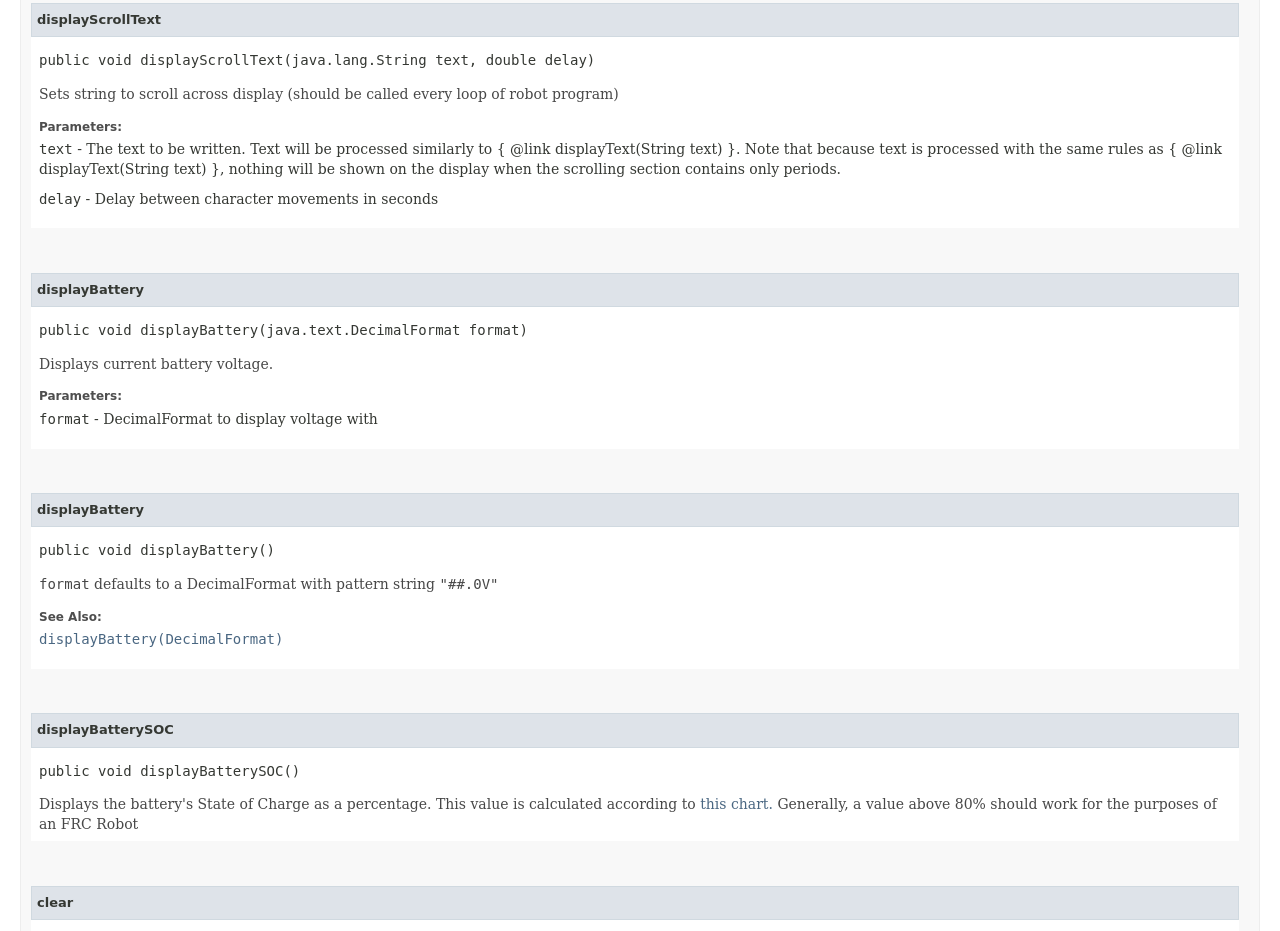
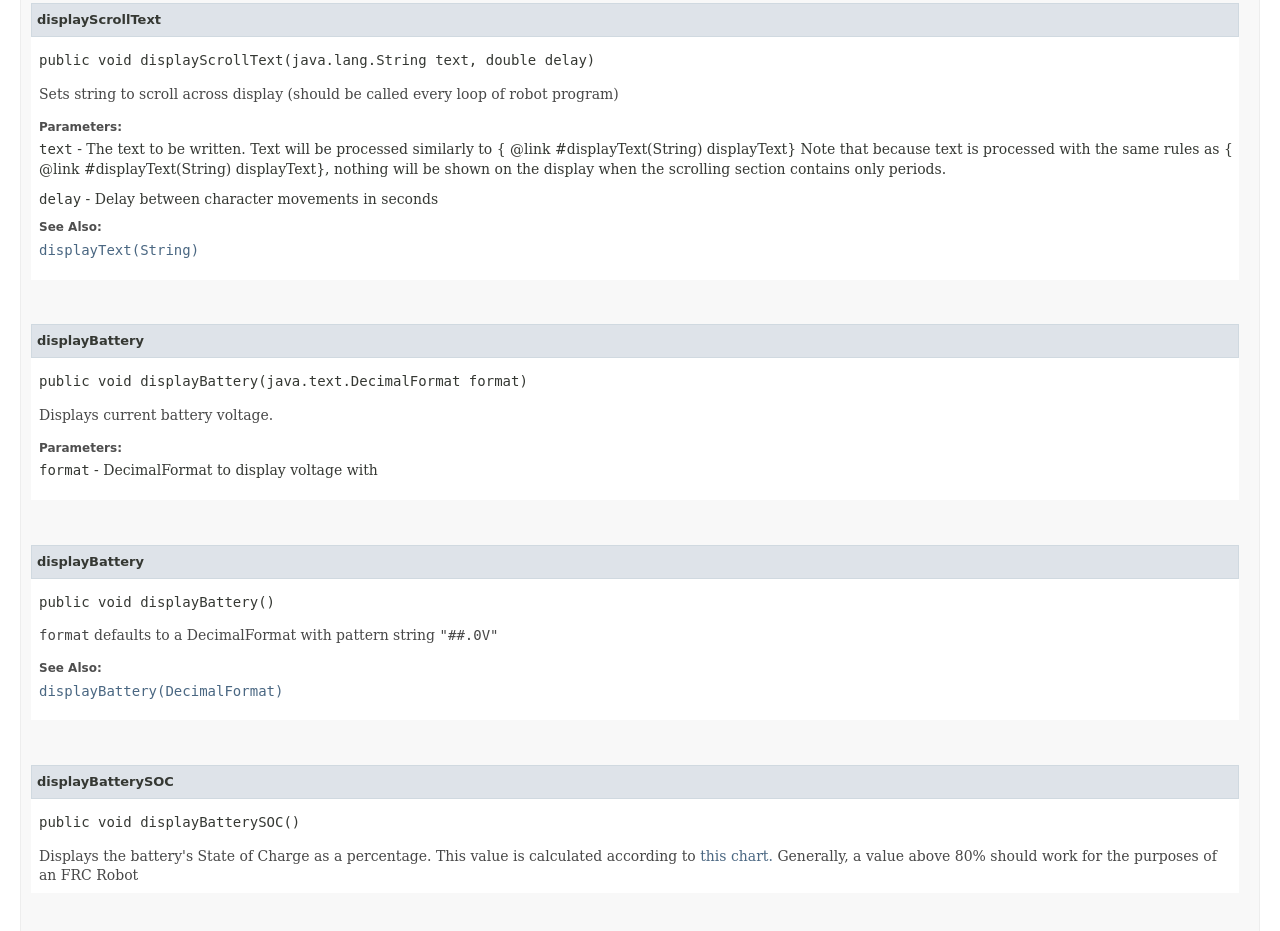
Before and after one commit to Team3487-RedPrideRobotics/REVDigitMXPDisplay, a plain HTML site: page docs/org/usfirst/frc/team3487/REVDigitMXPDisplay.html in a window 1280 px wide. Shown: the part 2208-3139 px from the top of the page. Drawn offline with Linux system fonts and the light colour scheme; no server answers; a script that the page names is missing; a web font is replaced by a local one.

Commit message:
Deploying to javadoc from @ Team3487-RedPrideRobotics/REVDigitMXPDisplay@0c1829e9c3349a33cd4ded452235209bef2dfa06 🚀

```diff
--- a/docs/org/usfirst/frc/team3487/REVDigitMXPDisplay.html
+++ b/docs/org/usfirst/frc/team3487/REVDigitMXPDisplay.html
@@ -350,9 +350,11 @@ extends java.lang.Object</pre>
 <div class="block">Sets string to scroll across display (should be called every loop of robot program)</div>
 <dl>
 <dt><span class="paramLabel">Parameters:</span></dt>
-<dd><code>text</code> - The text to be written. Text will be processed similarly to { @link displayText(String text) }.
- Note that because text is processed with the same rules as { @link displayText(String text) }, nothing will be shown on the display when the scrolling section contains only periods.</dd>
+<dd><code>text</code> - The text to be written. Text will be processed similarly to { @link #displayText(String) displayText}
+ Note that because text is processed with the same rules as { @link #displayText(String) displayText}, nothing will be shown on the display when the scrolling section contains only periods.</dd>
 <dd><code>delay</code> - Delay between character movements in seconds</dd>
+<dt><span class="seeLabel">See Also:</span></dt>
+<dd><a href="#displayText(java.lang.String)"><code>displayText(String)</code></a></dd>
 </dl>
 </li>
 </ul>
```
Also changed, not shown: 3 other files.
